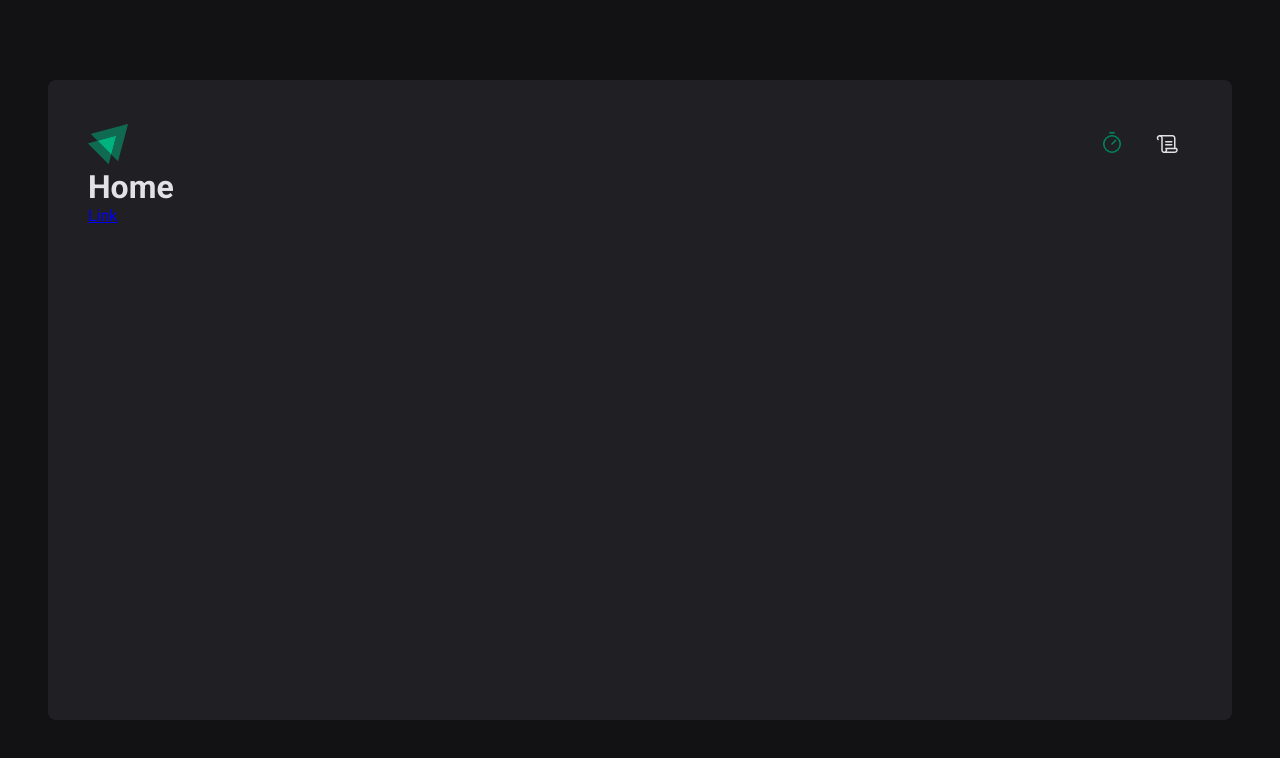
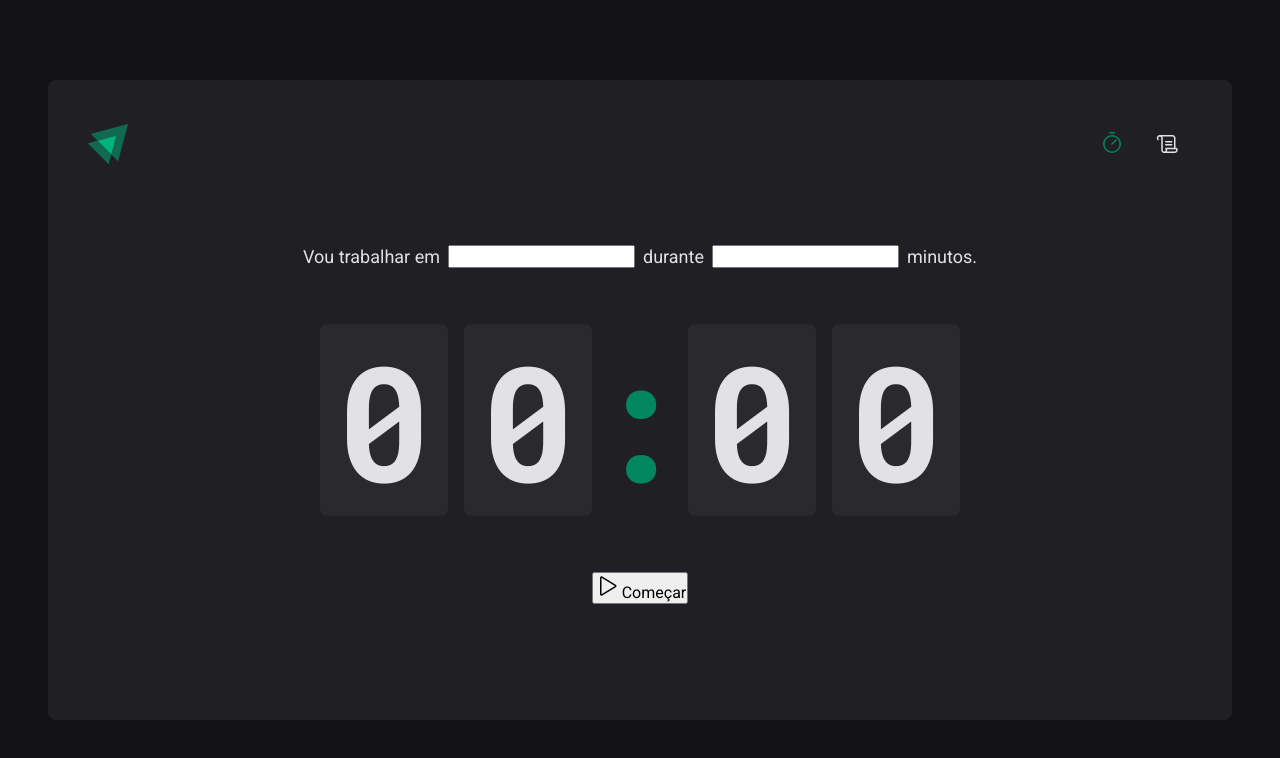
Before and after one commit to saitofernando/ignite-timer, a React (Vite) app: page / in a window 1280 px wide. Shown: the top 758 px of the page. Built offline with nearby package versions, Linux system fonts and the light colour scheme.

Commit message:
add page Home

```diff
--- a/src/Router.tsx
+++ b/src/Router.tsx
@@ -1,5 +1,5 @@
 import { Routes, Route } from 'react-router-dom'
-import { Home } from './pages/Home'
+import { Home } from './pages/Home/index'
 import { History } from './pages/History'
 import { DefaultLayout } from './layouts/DefaultLayout/index'
 
--- a/src/pages/Home.tsx
+++ /dev/null
@@ -1,10 +0,0 @@
-import { Link } from 'react-router-dom'
-
-export function Home() {
-  return (
-    <>
-      <h1>Home</h1>
-      <Link to="/history">Link</Link>
-    </>
-  )
-}
--- /dev/null
+++ b/src/pages/Home/index.tsx
@@ -0,0 +1,37 @@
+import { Play } from 'phosphor-react'
+import {
+  CountdownContainer,
+  FormContainer,
+  HomeContainer,
+  Separator,
+} from './styles'
+
+export function Home() {
+  return (
+    <HomeContainer>
+      <form action="">
+        <FormContainer>
+          <label htmlFor="task">Vou trabalhar em</label>
+          <input id="task" />
+
+          <label htmlFor="minutesAmount">durante</label>
+          <input type="number" id="minutesAmount" />
+
+          <span>minutos.</span>
+        </FormContainer>
+
+        <CountdownContainer>
+          <span>0</span>
+          <span>0</span>
+          <Separator>:</Separator>
+          <span>0</span>
+          <span>0</span>
+        </CountdownContainer>
+
+        <button type="submit">
+          <Play size={24} /> Começar
+        </button>
+      </form>
+    </HomeContainer>
+  )
+}
--- /dev/null
+++ b/src/pages/Home/styles.ts
@@ -0,0 +1,60 @@
+import styled from 'styled-components'
+
+export const HomeContainer = styled.main`
+  flex: 1;
+
+  display: flex;
+  flex-direction: column;
+  align-items: center;
+
+  justify-content: center;
+
+  form {
+    display: flex;
+    flex-direction: column;
+    align-items: center;
+    gap: 3.5rem;
+
+    label {
+    }
+
+    input {
+    }
+  }
+`
+export const FormContainer = styled.div`
+  display: flex;
+  width: 100%;
+  align-items: center;
+  justify-content: center;
+  gap: 0.5rem;
+  color: ${(props) => props.theme['gray-100']};
+  font-size: 1.125rem;
+  flex-wrap: wrap;
+`
+
+export const CountdownContainer = styled.div`
+  font-family: 'Roboto Mono', monospace;
+  font-size: 10rem;
+  line-height: 8rem;
+  color: ${(props) => props.theme['gray-100']};
+
+  display: flex;
+  gap: 1rem;
+
+  span {
+    background: ${(props) => props.theme['gray-700']};
+    padding: 2rem 1rem;
+    border-radius: 8px;
+  }
+`
+
+export const Separator = styled.div`
+  padding: 2rem 0;
+  color: ${(props) => props.theme['green-500']};
+
+  width: 4rem;
+  overflow: hidden;
+  display: flex;
+  justify-content: center;
+`
--- a/src/styles/global.ts
+++ b/src/styles/global.ts
@@ -13,6 +13,7 @@
   body {
     background: ${(props) => props.theme['gray-900']};
     color: ${(props) => props.theme['gray-100']};
+    -webkit-font-smoothing: antialiased;
   }
 
     body, input, textarea, button {
```
